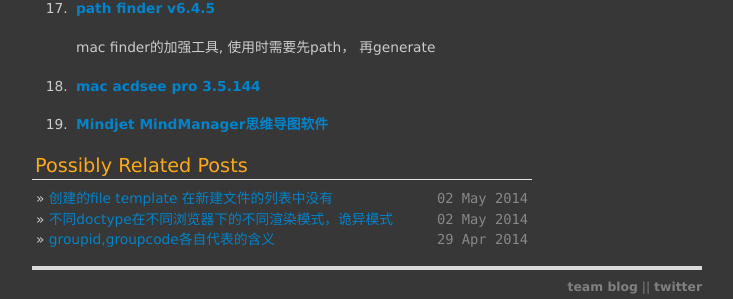
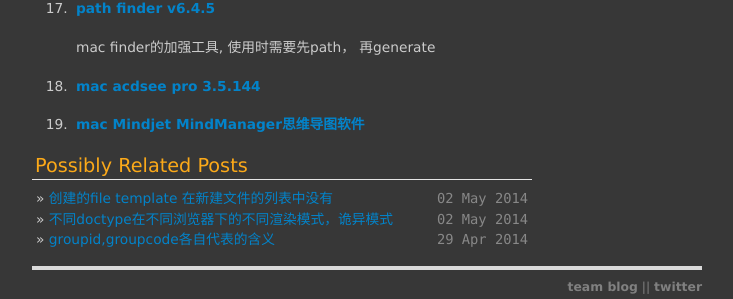
Before and after one commit to materliu/materliu.github.io, a Jekyll site: the page built from all/web/ideas/_posts/2014-02-25-keygen.md, in a window 1280 px wide. Shown: the part 1441-1740 px from the top of the page, without its empty margins (273-1006 px from the left). Built offline with Jekyll 4.4.1, drawn with Linux system fonts in a browser that asks for light colours; Markdown is read by kramdown in place of the engine named in the settings; some of the changed lines change nothing that is shown.

Commit message:
update some software !

```diff
--- a/all/web/ideas/_posts/2014-02-25-keygen.md
+++ b/all/web/ideas/_posts/2014-02-25-keygen.md
@@ -50,4 +50,5 @@
 
 18. [mac acdsee pro 3.5.144](/attachments/2014-05-03-ACDSee-Pro-3.5.144.dmg)
 
-19. [Mindjet MindManager思维导图软件](/attachments/2014-05-03-Mindjet-MindManager.dmg)
+19. [mac Mindjet MindManager思维导图软件](/attachments/2014-05-03-Mindjet-MindManager
+.dmg)
```
